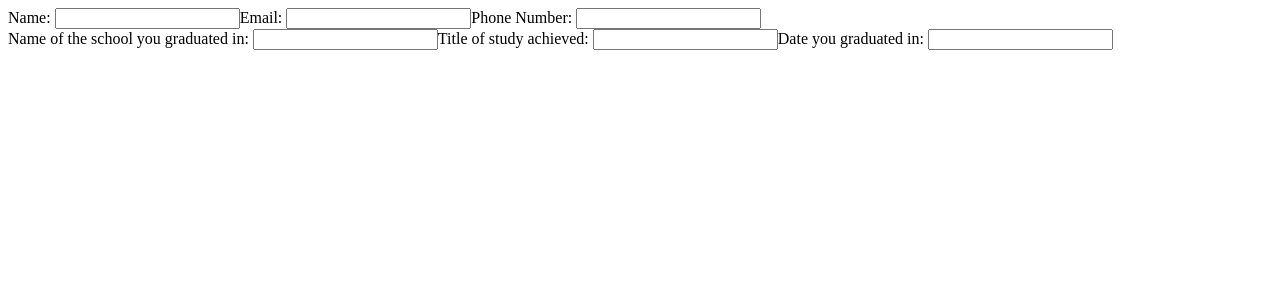
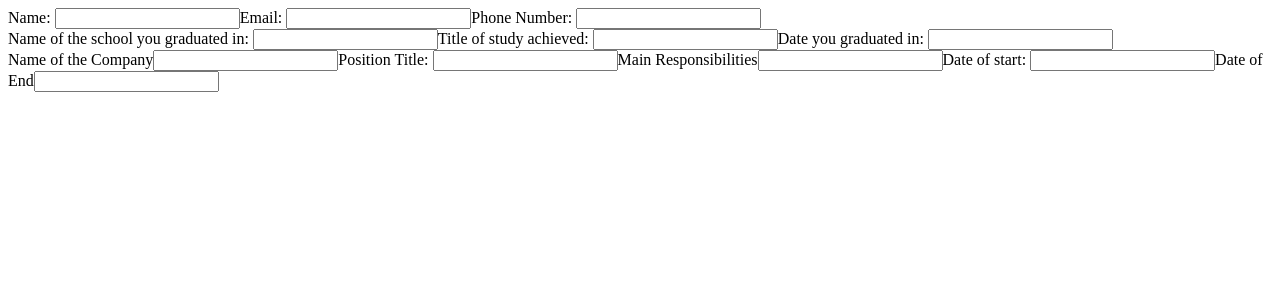
Before and after one commit to Vincde/Project-CV-Application, a React (Vite) app: page / in a window 1280 px wide. Shown: the top 300 px of the page. Built offline with nearby package versions, Linux system fonts and the light colour scheme.

Commit message:
Add PracticalExperience component to the App along with its implementation

```diff
--- a/src/App.jsx
+++ b/src/App.jsx
@@ -1,17 +1,19 @@
 import GeneralInfo from './components/GeneralInfo';
 import EducationalExperience from './components/EducationalExperience';
+import PracticalExperience from './components/PracticalExperience';
 import { useState, memo, useCallback } from 'react';
 
 // GeneralInfoOptimized and EducationalExperienceOptimized
 //  is for not rendering the component function every time
 const GeneralInfoOptimized = memo(GeneralInfo);
 const EducationalExperienceOptimized = memo(EducationalExperience);
+const PracticalExperienceOptimized = memo(PracticalExperience);
 
 
 function App() {
   const [generalInfo, setGeneralInfo] = useState({name : '', email: '', phone: ""});
   const [educationInfo, setEducationInfo] = useState({schoolName: '', titleOfStudy: '', dateOfStudy: ''})
-
+  const [practicalExperience, setPracticalExperience] = useState({companyName: '', positionTitle: '', mainResponsibilities: [], dateOfStart: '', dateOfEnd: ''});
 
   // useCallBack is for not rendering the function every time
   const handleChange = useCallback((e, changingObject, setChangingObject) => {
@@ -29,6 +31,7 @@ function App() {
     <>
     <GeneralInfoOptimized generalInfo={generalInfo} setGeneralInfo={setGeneralInfo} handleChange={handleChange}></GeneralInfoOptimized>
     <EducationalExperienceOptimized educationInfo={educationInfo} setEducationInfo={setEducationInfo} handleChange={handleChange}></EducationalExperienceOptimized>
+    <PracticalExperienceOptimized practicalExperience={practicalExperience} setPracticalExperience={setPracticalExperience} handleChange={handleChange}></PracticalExperienceOptimized>
     </>
   );
 
--- /dev/null
+++ b/src/components/PracticalExperience.jsx
@@ -0,0 +1,22 @@
+export default function PracticalExperience({practicalExperience, setPracticalExperience, handleChange}){
+    return(
+        <section>
+            <form onSubmit={(e) => e.preventDefault()}>
+                <label htmlFor="companyName">Name of the Company</label>
+                <input type="text" id="companyName" value={practicalExperience.companyName} onChange={(e) => handleChange(e, practicalExperience, setPracticalExperience)}/>
+
+                <label htmlFor="positionTitle">Position Title: </label>
+                <input type="text" id="positionTitle" value={practicalExperience.positionTitle} onChange={(e) => handleChange(e, practicalExperience, setPracticalExperience)}/>
+
+                <label htmlFor="mainResponsibilities">Main Responsibilities</label>
+                <input type="text" id="mainResponsibilities" value={practicalExperience.mainResponsibilities} onChange={(e) => handleChange(e, practicalExperience, setPracticalExperience)}/>
+
+                <label htmlFor="dateOfStart">Date of start: </label>
+                <input type="text" id="dateOfStart" value={practicalExperience.dateOfStart} onChange={(e) => handleChange(e, practicalExperience, setPracticalExperience)}/>
+
+                <label htmlFor="dateOfEnd">Date of End</label>
+                <input type="text" id="dateOfEnd" value={practicalExperience.dateOfEnd} onChange={(e) => handleChange(e, practicalExperience, setPracticalExperience)}/>
+            </form>
+        </section>
+    )
+}
```
